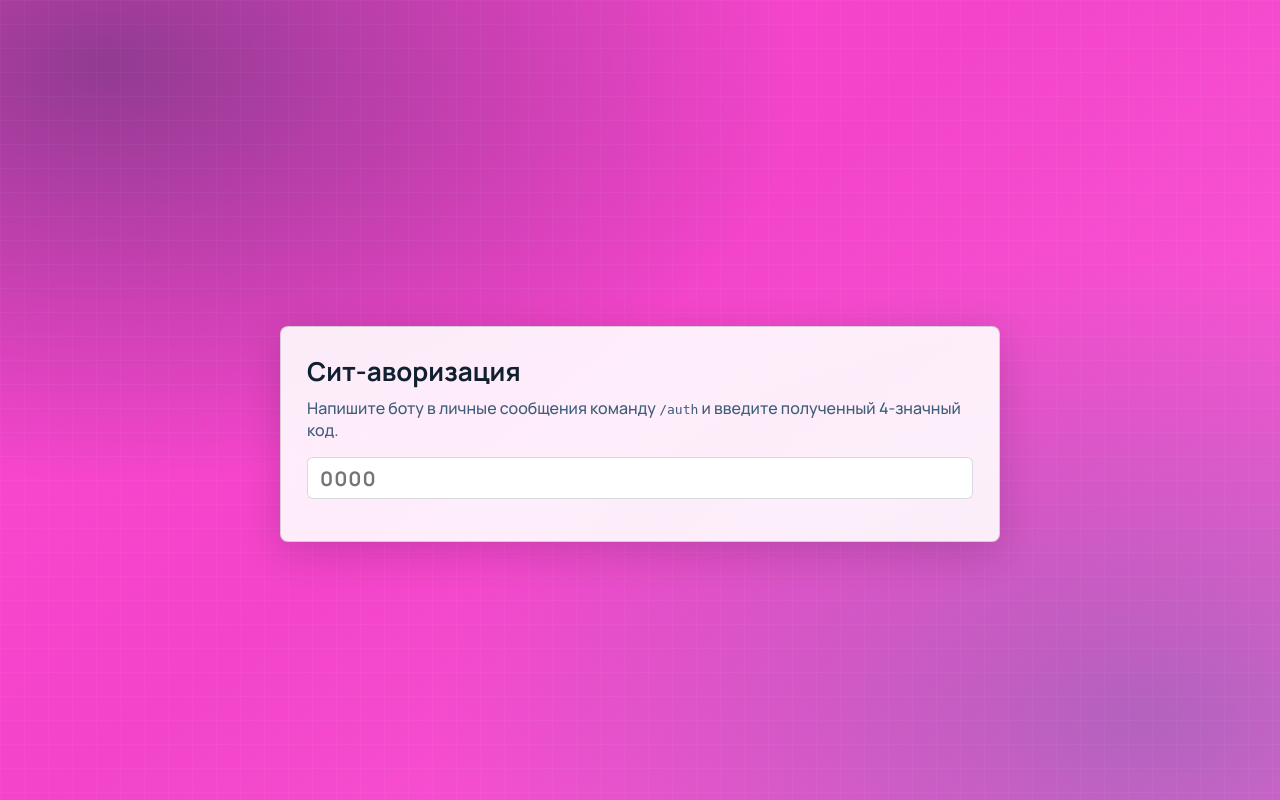
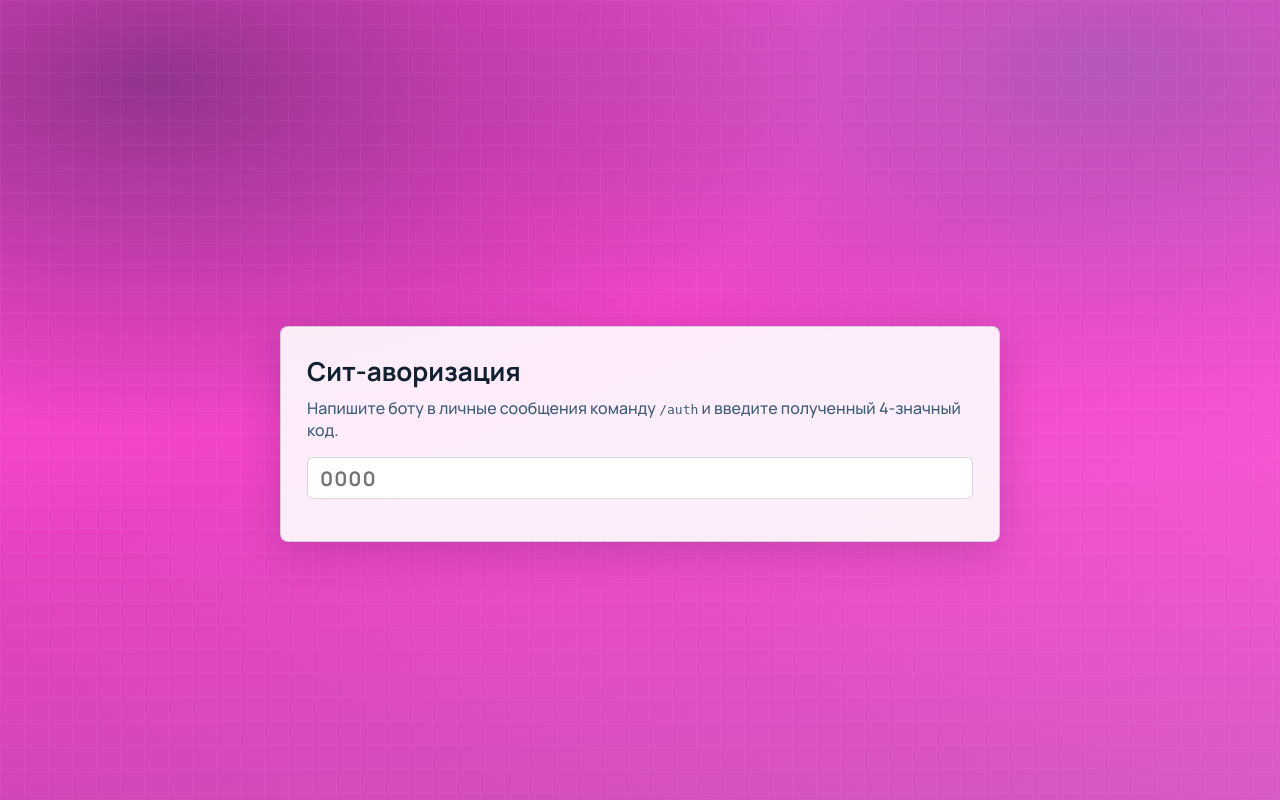
Before and after one commit to iReink/UDB_bot, a FastAPI app: page / in a window 1280 px wide. Run offline with FastAPI, Linux system fonts and the light colour scheme; data that the repository does not hold is empty.

Commit message:
Добавлен каркас слоев сцены для веб-игры

```diff
--- a/web/static/app.js
+++ b/web/static/app.js
@@ -9,8 +9,107 @@ const chatSwitch = document.getElementById("chatSwitch");
 const logoutBtn = document.getElementById("logoutBtn");
 const chatModal = document.getElementById("chatModal");
 const chatList = document.getElementById("chatList");
+const sceneLayerNodes = Array.from(document.querySelectorAll("[data-scene-layer]")).reduce((acc, node) => {
+    const layerName = node.dataset.sceneLayer;
+    if (layerName) {
+        acc[layerName] = node;
+    }
+    return acc;
+}, {});
 
 let codeAuthInFlight = false;
+const SCENE_LAYER_ORDER = ["sky", "sky_elements", "background", "foreground"];
+const SCENE_ITEM_STYLE_KEYS = [
+    "left",
+    "right",
+    "top",
+    "bottom",
+    "width",
+    "height",
+    "minWidth",
+    "maxWidth",
+    "minHeight",
+    "maxHeight",
+    "transform",
+    "opacity",
+    "zIndex",
+    "filter",
+    "mixBlendMode",
+];
+
+function applySceneItemStyle(element, style) {
+    if (!style || typeof style !== "object") {
+        return;
+    }
+    SCENE_ITEM_STYLE_KEYS.forEach((styleKey) => {
+        const value = style[styleKey];
+        if (value === undefined || value === null) {
+            return;
+        }
+        element.style[styleKey] = String(value);
+    });
+}
+
+function renderSceneLayer(layerName, items) {
+    const layerNode = sceneLayerNodes[layerName];
+    if (!layerNode) {
+        return;
+    }
+    layerNode.innerHTML = "";
+
+    if (!Array.isArray(items) || !items.length) {
+        return;
+    }
+
+    items.forEach((item) => {
+        if (!item || typeof item !== "object") {
+            return;
+        }
+
+        const kind = (item.kind || "image").toLowerCase();
+        if (kind !== "image") {
+            return;
+        }
+
+        if (!item.src) {
+            return;
+        }
+
+        const image = document.createElement("img");
+        image.className = "scene-item";
+        image.src = String(item.src);
+        image.alt = String(item.alt || "");
+        image.decoding = "async";
+        image.loading = "lazy";
+        if (item.id) {
+            image.dataset.sceneItemId = String(item.id);
+        }
+        applySceneItemStyle(image, item.style);
+        layerNode.appendChild(image);
+    });
+}
+
+function renderScene(sceneConfig) {
+    const layers = sceneConfig && typeof sceneConfig === "object" ? sceneConfig.layers : null;
+    SCENE_LAYER_ORDER.forEach((layerName) => {
+        const layerItems = layers && typeof layers === "object" ? layers[layerName] : [];
+        renderSceneLayer(layerName, layerItems);
+    });
+}
+
+async function loadScene() {
+    try {
+        const response = await fetch("/static/scene/scene.json", { credentials: "same-origin" });
+        if (!response.ok) {
+            throw new Error(`Scene config is unavailable (${response.status})`);
+        }
+        const sceneConfig = await response.json();
+        renderScene(sceneConfig);
+    } catch (error) {
+        SCENE_LAYER_ORDER.forEach((layerName) => renderSceneLayer(layerName, []));
+        console.error(error);
+    }
+}
 
 function sitWord(amount) {
     const n = Math.abs(Number(amount) || 0);
@@ -202,4 +301,5 @@ logoutBtn.addEventListener("click", async () => {
     await refresh();
 });
 
+loadScene();
 refresh();
--- /dev/null
+++ b/web/static/scene/scene.json
@@ -0,0 +1,9 @@
+{
+  "version": 1,
+  "layers": {
+    "sky": [],
+    "sky_elements": [],
+    "background": [],
+    "foreground": []
+  }
+}
--- a/web/static/styles.css
+++ b/web/static/styles.css
@@ -28,11 +28,51 @@ html, body {
 
 body {
     position: relative;
-    background-color: var(--accent);
+    background: var(--accent);
+}
+
+.scene {
+    position: fixed;
+    inset: 0;
+    overflow: hidden;
+    z-index: 0;
+    pointer-events: none;
+}
+
+.scene-layer {
+    position: absolute;
+    inset: 0;
+    pointer-events: none;
+}
+
+.scene-layer-sky {
     background:
-        radial-gradient(1000px 600px at 8% 8%, rgba(14, 43, 72, 0.45), transparent 70%),
-        radial-gradient(1000px 650px at 90% 90%, rgba(28, 111, 136, 0.33), transparent 72%),
-        linear-gradient(140deg, var(--accent) 0%, #f344ca 45%, #ff61db 100%);
+        radial-gradient(960px 500px at 12% 10%, rgba(10, 28, 54, 0.44), transparent 70%),
+        radial-gradient(900px 460px at 86% 8%, rgba(32, 126, 151, 0.3), transparent 72%),
+        linear-gradient(160deg, var(--accent) 0%, #f344ca 45%, #ff66df 100%);
+}
+
+.scene-layer-sky-elements {
+    mix-blend-mode: normal;
+}
+
+.scene-layer-background {
+    top: 24vh;
+    background:
+        linear-gradient(to top, rgba(10, 25, 44, 0.16) 0%, rgba(10, 25, 44, 0.02) 55%, transparent 100%);
+}
+
+.scene-layer-foreground {
+    pointer-events: auto;
+}
+
+.scene-item {
+    position: absolute;
+    display: block;
+    max-width: none;
+    user-select: none;
+    -webkit-user-drag: none;
+    pointer-events: none;
 }
 
 .backdrop {
@@ -43,6 +83,7 @@ body {
         linear-gradient(90deg, rgba(255, 255, 255, 0.035) 1px, transparent 1px);
     background-size: 24px 24px;
     pointer-events: none;
+    z-index: 1;
 }
 
 .app-header {
@@ -113,7 +154,7 @@ body {
     justify-content: center;
     padding: 88px 18px 20px;
     position: relative;
-    z-index: 1;
+    z-index: 2;
 }
 
 .auth-card,
--- a/web/templates/index.html
+++ b/web/templates/index.html
@@ -7,6 +7,12 @@
     <link rel="stylesheet" href="/static/styles.css">
 </head>
 <body>
+<div class="scene" id="sceneRoot" aria-hidden="true">
+    <div class="scene-layer scene-layer-sky" data-scene-layer="sky"></div>
+    <div class="scene-layer scene-layer-sky-elements" data-scene-layer="sky_elements"></div>
+    <div class="scene-layer scene-layer-background" data-scene-layer="background"></div>
+    <div class="scene-layer scene-layer-foreground" data-scene-layer="foreground"></div>
+</div>
 <div class="backdrop"></div>
 
 <header class="app-header hidden" id="appHeader">
```
Also changed, not shown: web/static/scene/README.md (added), 4 other files.
